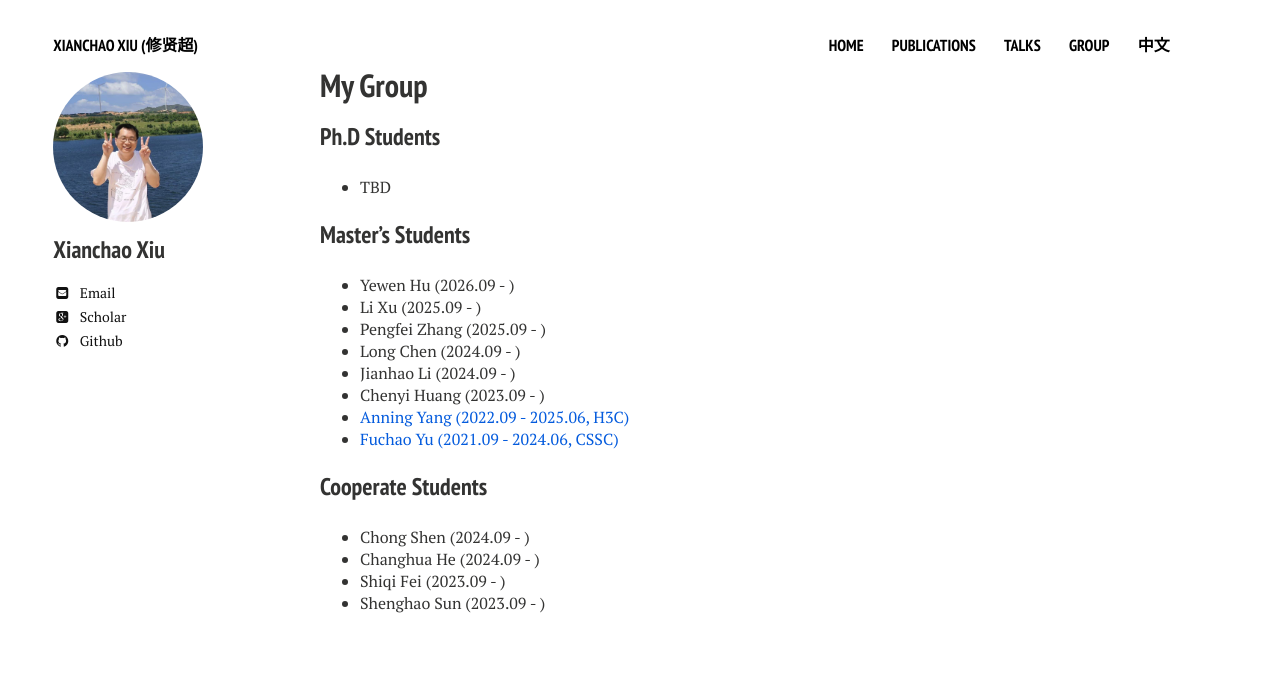
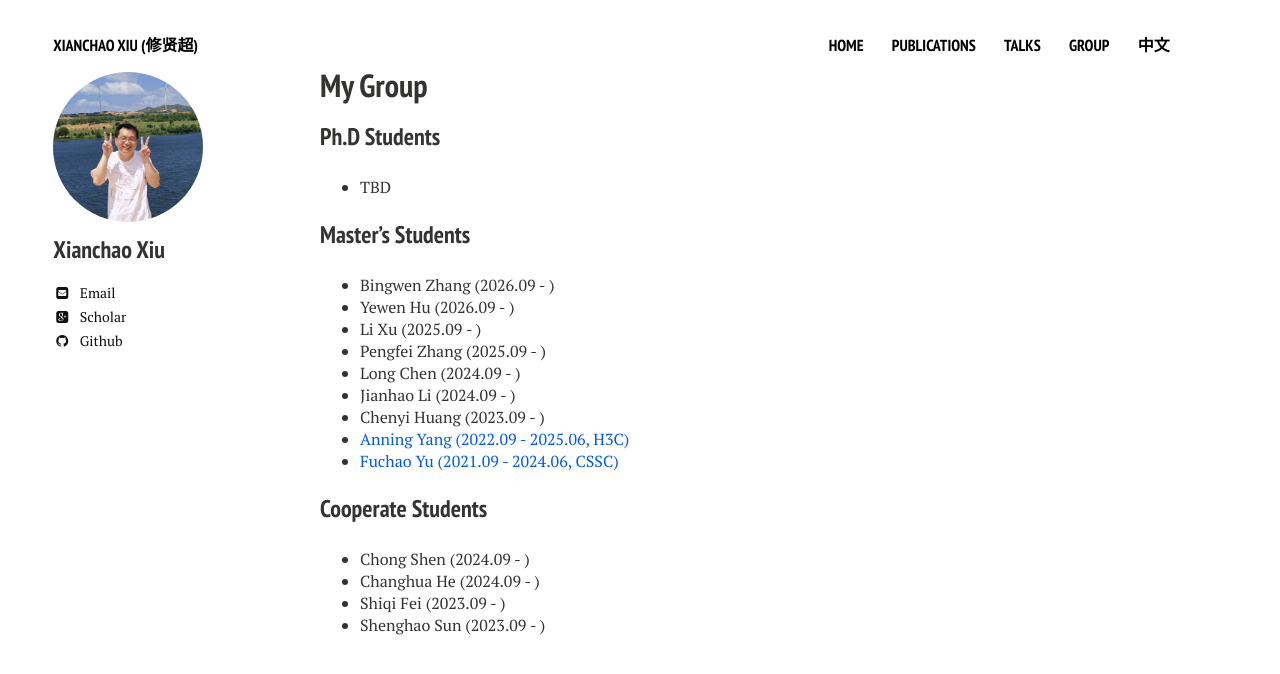
Before and after one commit to xianchaoxiu/xianchaoxiu.github.io, a Jekyll site: the page built from group/index.md, in a window 1280 px wide. Shown: the top 674 px of the page. Built offline with Jekyll 4.4.1, drawn with Linux system fonts in a browser that asks for light colours; nearby versions of some CDN libraries.

Commit message:
Update index.md

```diff
--- a/group/index.md
+++ b/group/index.md
@@ -12,6 +12,7 @@ share: false
 
 
 ### Master's Students
+* Bingwen Zhang (2026.09 - )  <br>
 * Yewen Hu (2026.09 - )  <br>
 * Li Xu (2025.09 - )  <br>
 * Pengfei Zhang (2025.09 - ) <br>
```
